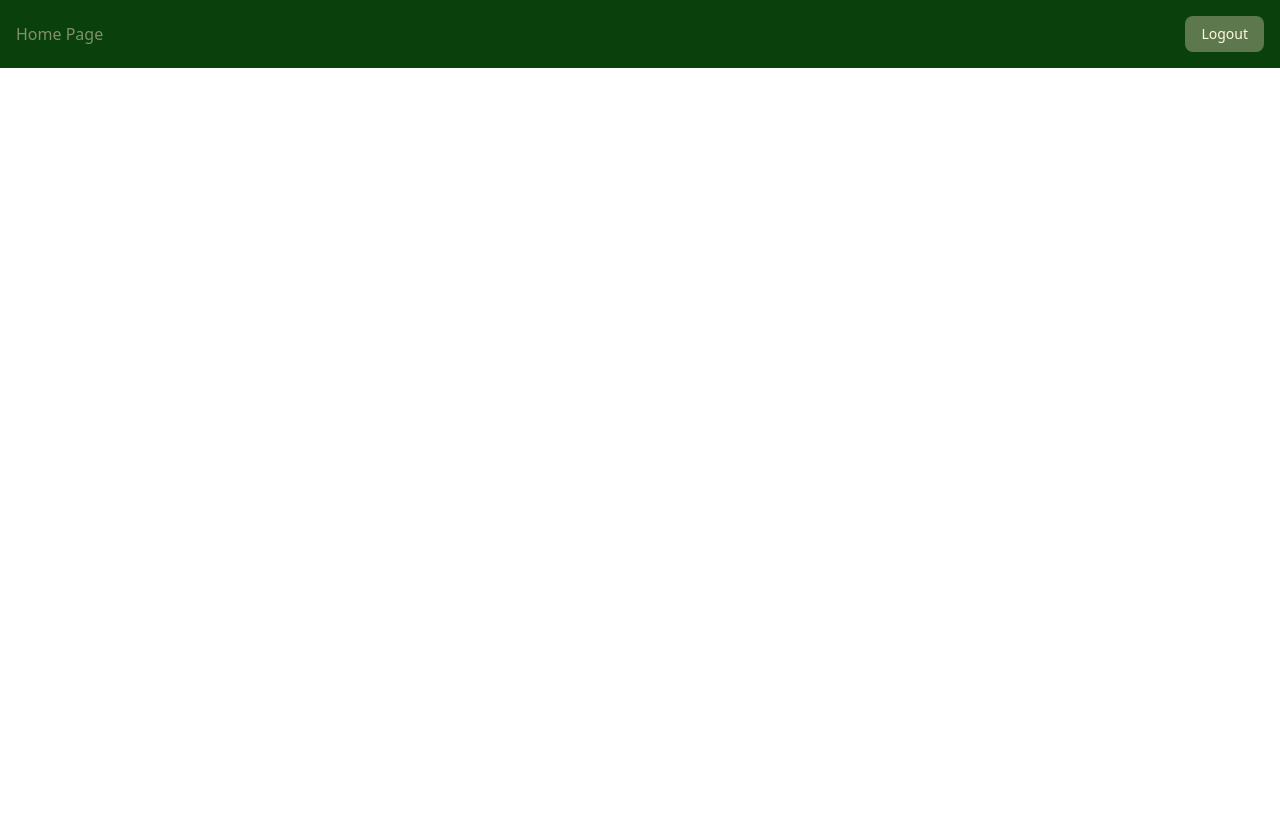
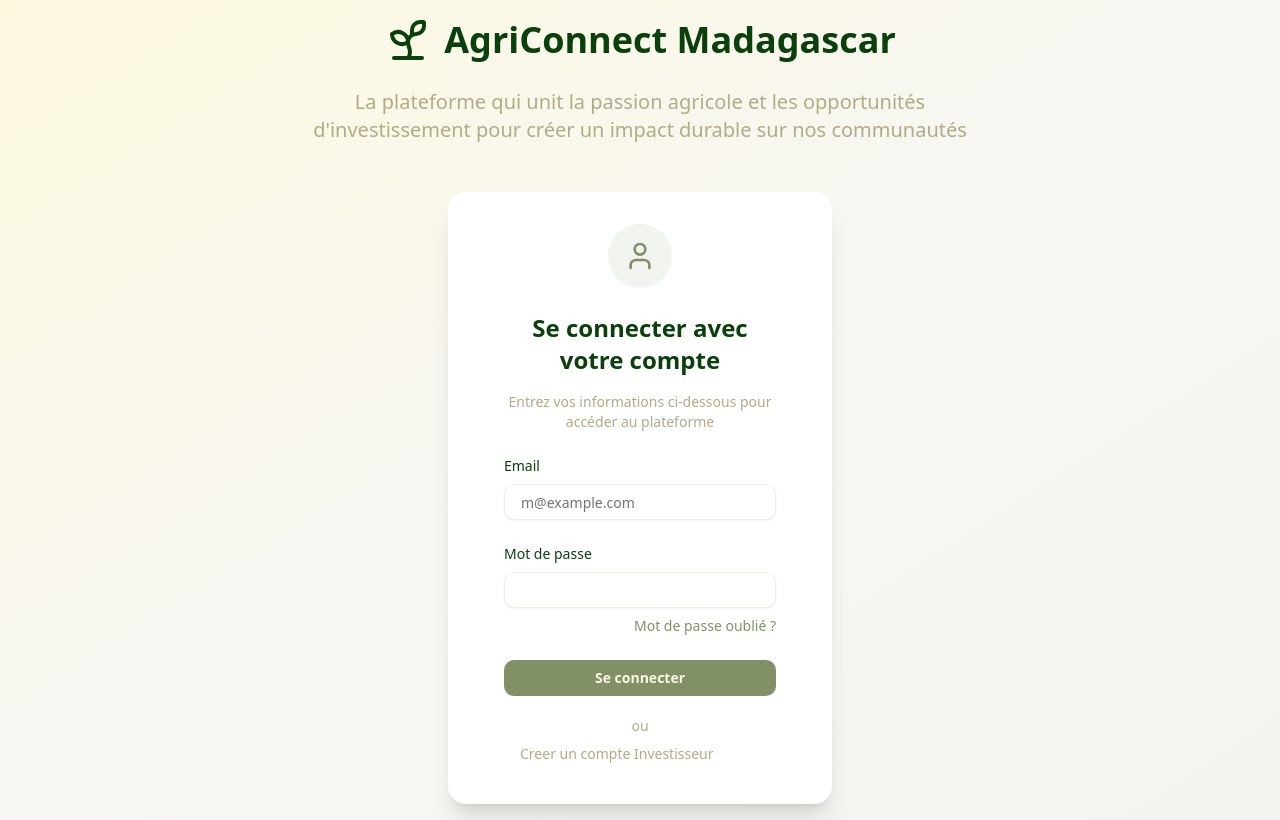
Before and after one commit to Henintsoaaa/agri_fund_front, a React (Vite) app: page / in a window 1280 px wide. Built offline with nearby package versions, Linux system fonts and the light colour scheme.

Commit message:
feat: update default route to LoginPage and adjust home route

```diff
--- a/src/App.tsx
+++ b/src/App.tsx
@@ -12,7 +12,8 @@
     <AuthProvider>
       <BrowserRouter>
         <Routes>
-          <Route path="/" element={<HomePage />} />
+          <Route path="/" element={<LoginPage />} />
+          <Route path="/home" element={<HomePage />} />
           <Route path="/login" element={<LoginPage />} />
           <Route path="/register" element={<RegisterPage />} />
           <Route
```
